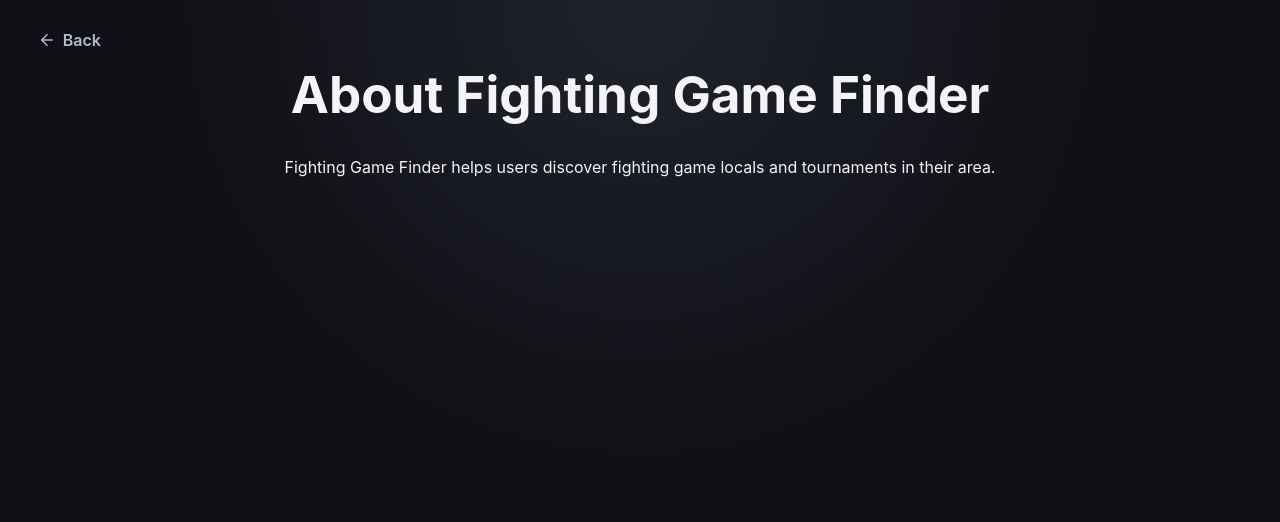
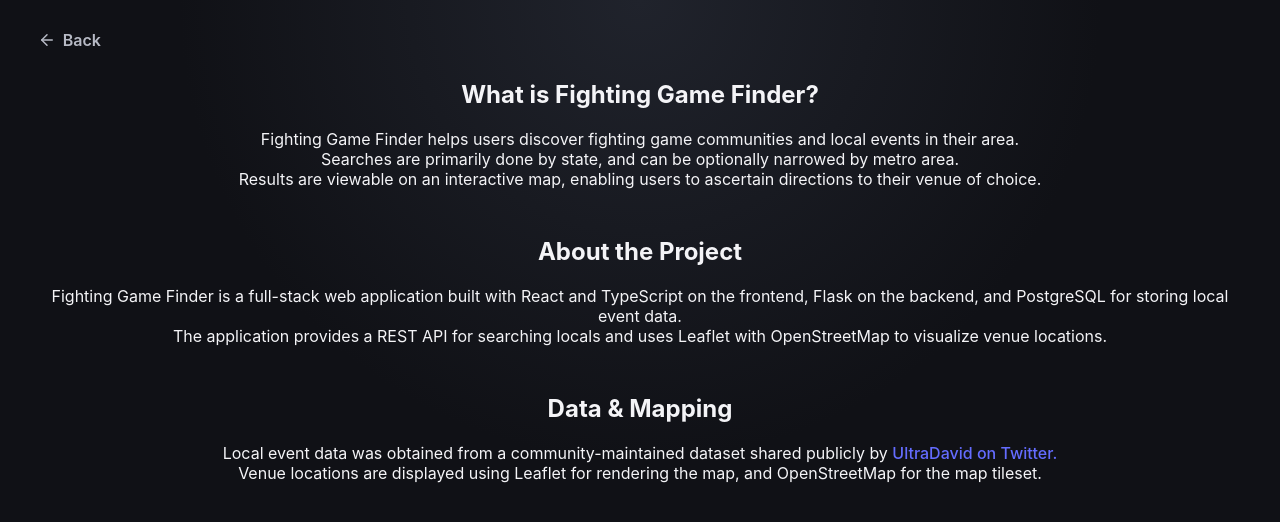
Before and after one commit to rdesa1/fighting-game-finder, a React (Vite) app in the folder frontend/: page /about in a window 1280 px wide. Shown: the top 522 px of the page. Built offline with nearby package versions, Linux system fonts and the light colour scheme.

Commit message:
Wrote descriptions for the first 3 headers in the "About" page.

```diff
--- a/frontend/src/pages/about.tsx
+++ b/frontend/src/pages/about.tsx
@@ -17,12 +17,43 @@
                     <span>Back</span>
                </Link>
 
-               <h1>About Fighting Game Finder</h1>
+               <section className="about-section">
+                    <h2>What is Fighting Game Finder?</h2>
 
-               <p>
-                    Fighting Game Finder helps users discover
-                    fighting game locals and tournaments in their area.
-               </p>
+                    <p>
+                         Fighting Game Finder helps users discover fighting game communities and local events in their area. <br />
+                         Searches are primarily done by state, and can be optionally narrowed by metro area. <br />
+                         Results are viewable on an interactive map, enabling users to ascertain directions to their venue of choice.
+                    </p>
+               </section>
+
+
+               <section className="about-section">
+                    <h2>About the Project</h2>
+
+                    <p>
+                         Fighting Game Finder is a full-stack web application built with React and TypeScript on the frontend,
+                         Flask on the backend, and PostgreSQL for storing local event data. <br />
+                         The application provides a REST API for searching locals and uses Leaflet with OpenStreetMap to visualize venue locations.
+                    </p>
+               </section>
+
+               <section className="about-section">
+                    <h2>Data & Mapping</h2>
+
+                    <p>
+                         Local event data was obtained from a community-maintained dataset shared publicly by <a id="dataset-link"
+                              href="https://x.com/ultradavid/status/1946352632265916669"
+                              target="_blank"
+                              rel="noopener noreferrer"
+                         >
+                              UltraDavid on Twitter.
+                         </a>
+                         <br/>
+                         Venue locations are displayed using Leaflet for rendering the map, and OpenStreetMap for the map tileset.
+                    </p>
+               </section>
+
           </main>
      );
 }
--- a/frontend/src/styles/about.css
+++ b/frontend/src/styles/about.css
@@ -25,3 +25,7 @@
 .back-link svg {
      transition: transform 0.15s ease;
 }
+
+.about-section {
+     margin-top: 3rem;
+}
```
